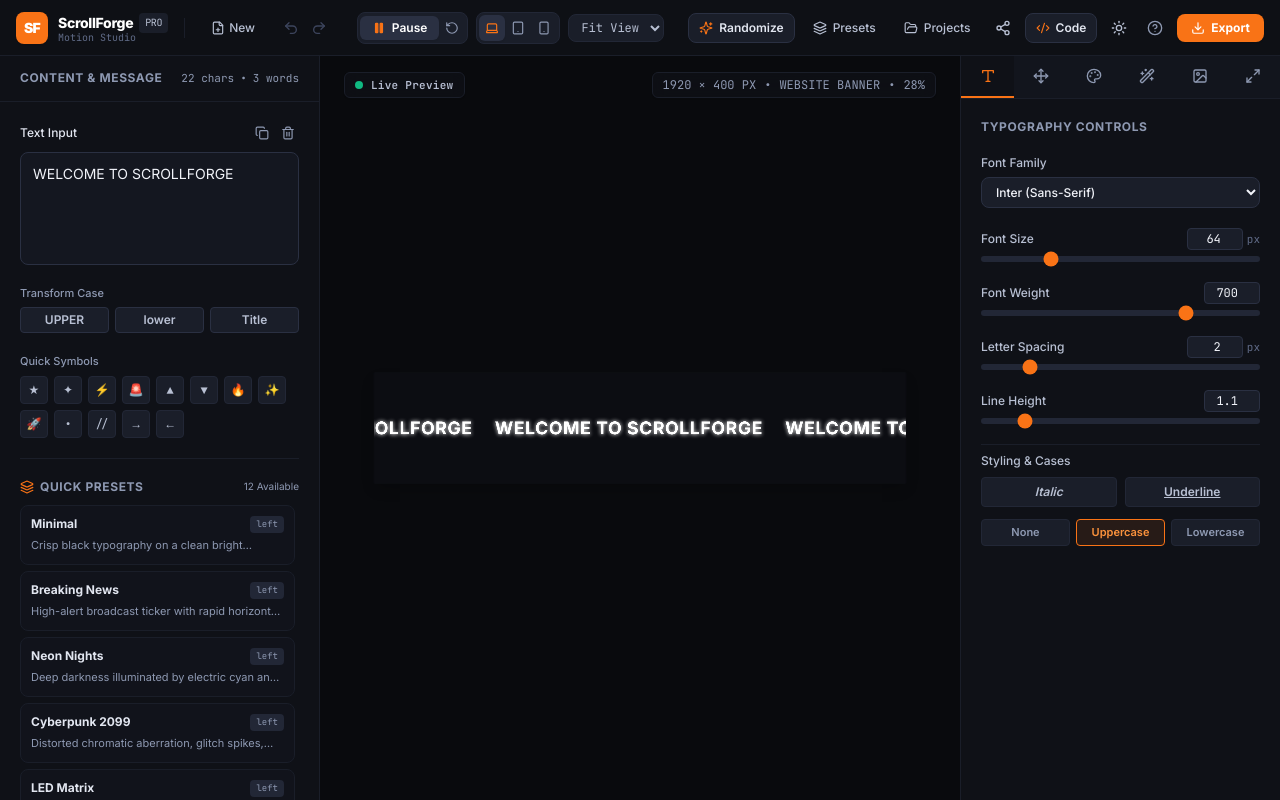
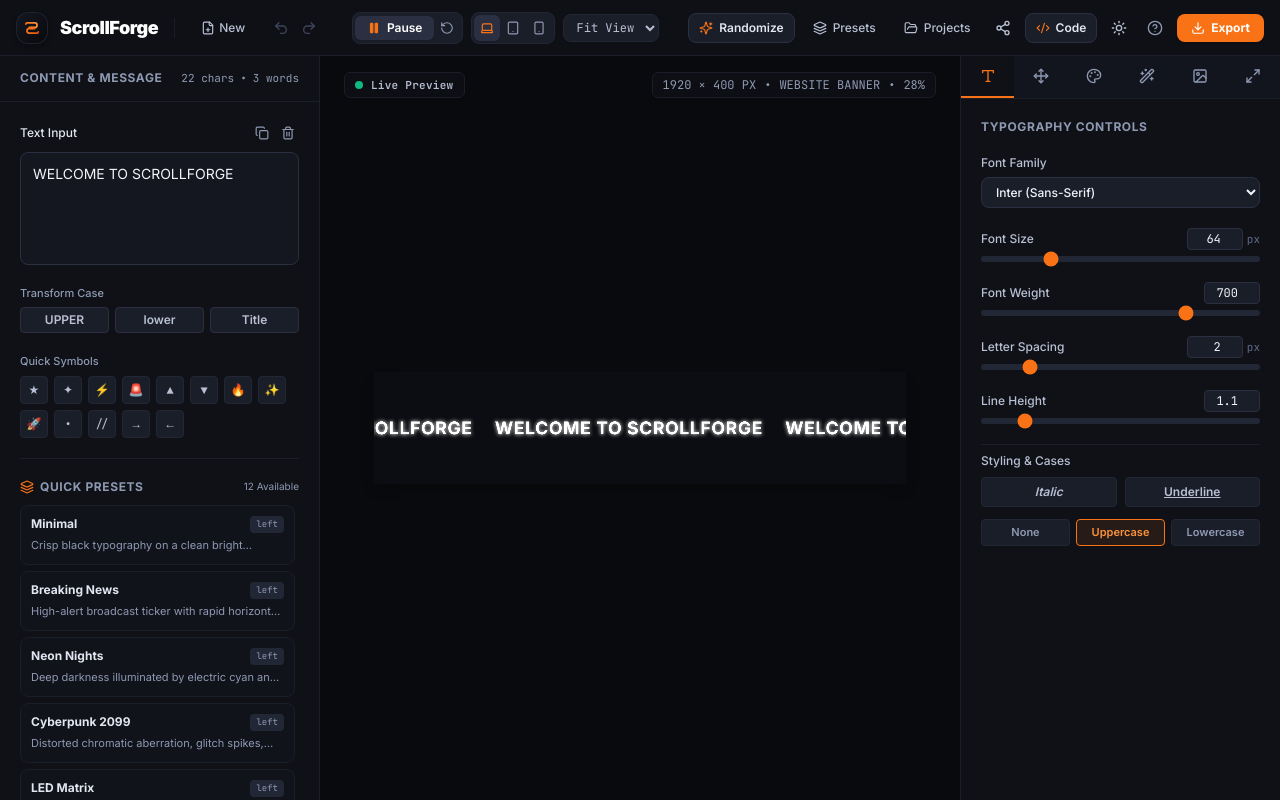
Before and after one commit to VedKalantri/ScrollForge, a Next.js app: page /generator in a window 1280 px wide. Built offline with nearby package versions, Linux system fonts and the light colour scheme.

Commit message:
refactor: custom kinetic logo, cleaner navbar, and human-crafted headings

```diff
--- a/src/app/page.tsx
+++ b/src/app/page.tsx
@@ -15,11 +15,9 @@ import {
   ChevronDown,
   Sliders,
   Palette,
-  Terminal,
-  Play,
-  RotateCcw,
 } from "lucide-react";
 import { PRESETS } from "../constants/presets";
+import { Logo } from "../components/common/Logo";
 
 export default function LandingPage() {
   const [activeFaq, setActiveFaq] = useState<number | null>(null);
@@ -41,7 +39,7 @@ export default function LandingPage() {
           textColor: "#22d3ee",
           glow: "0 0 20px #06b6d4, 0 0 40px #06b6d4",
           font: "font-sans",
-          tag: "CYAN NEON // 130PX/S",
+          tag: "CYAN NEON",
         };
       case "news":
         return {
@@ -49,7 +47,7 @@ export default function LandingPage() {
           textColor: "#ffffff",
           glow: "0 2px 8px rgba(0,0,0,0.6)",
           font: "font-sans",
-          tag: "BREAKING NEWS // 260PX/S",
+          tag: "BREAKING NEWS",
         };
       case "cyber":
         return {
@@ -57,7 +55,7 @@ export default function LandingPage() {
           textColor: "#facc15",
           glow: "0 0 16px #eab308",
           font: "font-mono",
-          tag: "CYBERPUNK GLITCH // 180PX/S",
+          tag: "CYBERPUNK GLITCH",
         };
       case "crt":
         return {
@@ -65,7 +63,7 @@ export default function LandingPage() {
           textColor: "#4ade80",
           glow: "0 0 18px #22c55e",
           font: "font-mono",
-          tag: "PHOSPHOR CRT // 120PX/S",
+          tag: "PHOSPHOR CRT",
         };
       default:
         return {
@@ -73,7 +71,7 @@ export default function LandingPage() {
           textColor: "#ffffff",
           glow: "0 0 16px rgba(255,255,255,0.7)",
           font: "font-sans",
-          tag: "STUDIO DEFAULT // 150PX/S",
+          tag: "STUDIO DEFAULT",
         };
     }
   };
@@ -117,20 +115,10 @@ export default function LandingPage() {
 
   return (
     <div className="page-transition min-h-screen flex flex-col bg-white dark:bg-studio-950 text-studio-900 dark:text-studio-100 selection:bg-forge-500 selection:text-white">
-      {/* ===================== SPACIOUS STUDIO NAVBAR ===================== */}
+      {/* ===================== SPACIOUS CLEAN NAVBAR ===================== */}
       <header className="sticky top-0 z-40 h-20 border-b border-studio-200 dark:border-studio-800/80 bg-white/95 dark:bg-studio-950/95 backdrop-blur-md px-6 sm:px-12 flex items-center justify-between">
         <Link href="/" className="flex items-center gap-3 group">
-          <div className="w-10 h-10 rounded-xl bg-forge-500 flex items-center justify-center text-white font-black text-base tracking-tighter shadow-md group-hover:bg-forge-600 transition-colors">
-            SF
-          </div>
-          <div className="flex flex-col">
-            <span className="font-extrabold text-lg tracking-tight leading-none text-studio-950 dark:text-white">
-              ScrollForge
-            </span>
-            <span className="text-[11px] font-mono text-studio-400 dark:text-studio-500 mt-0.5">
-              Motion Typography Studio
-            </span>
-          </div>
+          <Logo size={36} showWordmark={true} />
         </Link>
 
         {/* Center Navigation Links with generous spacing */}
@@ -161,13 +149,8 @@ export default function LandingPage() {
           </Link>
         </nav>
 
-        {/* Right Header Status & CTA */}
+        {/* Right CTA */}
         <div className="flex items-center gap-4">
-          <div className="hidden lg:flex items-center gap-2 px-3 py-1.5 rounded-lg border border-studio-200 dark:border-studio-800 bg-studio-50 dark:bg-studio-900 text-studio-500 text-xs font-mono">
-            <span className="w-2 h-2 rounded-full bg-emerald-500" />
-            <span>v1.0 • Client-side</span>
-          </div>
-
           <Link
             href="/generator"
             className="flex items-center gap-2 px-5 py-2.5 text-xs font-bold rounded-xl bg-forge-500 hover:bg-forge-600 text-white shadow-md shadow-forge-500/20 transition-all hover:scale-[1.02] active:scale-[0.98]"
@@ -180,15 +163,6 @@ export default function LandingPage() {
 
       {/* ===================== HERO SECTION ===================== */}
       <section className="relative pt-12 pb-20 px-6 sm:px-12 max-w-7xl mx-auto flex flex-col items-center text-center">
-        {/* Editorial Eyebrow */}
-        <div className="flex items-center gap-3 text-xs font-mono tracking-wider text-forge-500 uppercase font-bold mb-4">
-          <span>[ MOTION WORKSTATION ]</span>
-          <span className="text-studio-300 dark:text-studio-700">•</span>
-          <span>ZERO DEBOUNCE</span>
-          <span className="text-studio-300 dark:text-studio-700">•</span>
-          <span>CLIENT-SIDE EXPORT</span>
-        </div>
-
         {/* Dynamic Typography Headline */}
         <h1 className="text-4xl sm:text-6xl md:text-7xl font-black tracking-tight text-studio-950 dark:text-white max-w-5xl leading-[1.06] mb-6">
           Scrolling Text, <br className="hidden sm:inline" />
@@ -356,20 +330,17 @@ export default function LandingPage() {
         `}</style>
       </section>
 
-      {/* ===================== TECHNICAL WORKSTATION CAPABILITIES ===================== */}
+      {/* ===================== EVERYTHING YOU CONTROL ===================== */}
       <section className="py-24 px-6 sm:px-12 border-t border-studio-200 dark:border-studio-800/80 bg-studio-50/50 dark:bg-studio-900/20">
         <div className="max-w-7xl mx-auto">
           <div className="flex flex-col md:flex-row md:items-end justify-between mb-16 gap-6">
             <div>
-              <span className="text-xs font-mono uppercase tracking-widest text-forge-500 font-bold">
-                01 // ENGINE ARCHITECTURE
-              </span>
-              <h2 className="text-3xl sm:text-5xl font-black tracking-tight text-studio-950 dark:text-white mt-1">
+              <h2 className="text-3xl sm:text-5xl font-black tracking-tight text-studio-950 dark:text-white">
                 Everything You Control
               </h2>
             </div>
             <p className="text-sm text-studio-500 dark:text-studio-400 max-w-md font-normal leading-relaxed">
-              Engineered with zero artificial debounce. Every keystroke, velocity change, and angle tilt immediately recalculates CSS transform matrices.
+              Engineered with zero artificial debounce. Every keystroke, velocity change, and angle tilt immediately recalculates the live animation.
             </p>
           </div>
 
@@ -377,65 +348,52 @@ export default function LandingPage() {
             {[
               {
                 icon: Move,
-                code: "VECTOR.DIR",
                 title: "Direction & 360° Vectors",
                 desc: "Horizontal left/right marquee, vertical credits roll, diagonal angles, or custom 0°–360° vector headings.",
               },
               {
                 icon: Sliders,
-                code: "VELOCITY.PX",
                 title: "Linear Velocity Control",
                 desc: "Variable velocity from 20px/s relaxed editorial reading to 600px/s high-velocity broadcast tickers.",
               },
               {
                 icon: Type,
-                code: "TYPE.CATALOG",
                 title: "Display Typography",
                 desc: "Google Fonts catalog including Inter, Anton, Bebas Neue, Oswald, JetBrains Mono, Space Grotesk, and Poppins.",
               },
               {
                 icon: Palette,
-                code: "COLOR.RGBA",
                 title: "Gradients & Multi-Stops",
                 desc: "Multi-stop linear text fills, background colors, custom gradient angles, and alpha channel opacity.",
               },
               {
                 icon: Wand2,
-                code: "EFFECTS.FX",
                 title: "Real-Time Visual Effects",
                 desc: "Luminous neon glow, outline strokes, drop shadows, retro CRT scanlines, LED matrix, and RGB split.",
               },
               {
                 icon: Layers,
-                code: "BG.PATTERNS",
                 title: "Geometric Patterns",
                 desc: "Precision dot matrix grids, technical blueprints, diagonal stripes, and 1-bit alpha transparency.",
               },
               {
                 icon: Sparkles,
-                code: "LOOP.SEAMLESS",
                 title: "Gapless Looping",
                 desc: "Dual-track seamless infinite wrapping, ping-pong bounce oscillation, and pause-on-hover triggers.",
               },
               {
                 icon: Code2,
-                code: "EXPORT.CODE",
                 title: "Pure Code Generation",
                 desc: "Production-ready HTML, pure CSS keyframes, React TSX components, and standalone single-file downloads.",
               },
-            ].map(({ icon: Icon, code, title, desc }) => (
+            ].map(({ icon: Icon, title, desc }) => (
               <div
                 key={title}
                 className="p-6 rounded-2xl border border-studio-200 dark:border-studio-800 bg-white dark:bg-studio-900 flex flex-col justify-between shadow-sm hover:border-forge-500/60 transition-all group"
               >
                 <div className="flex flex-col gap-3">
-                  <div className="flex items-center justify-between">
-                    <div className="w-10 h-10 rounded-xl bg-studio-100 dark:bg-studio-800 flex items-center justify-center text-forge-500 group-hover:scale-110 transition-transform">
-                      <Icon className="w-5 h-5" />
-                    </div>
-                    <span className="text-[10px] font-mono font-bold text-studio-400 bg-studio-100 dark:bg-studio-800 px-2 py-0.5 rounded">
-                      {code}
-                    </span>
+                  <div className="w-10 h-10 rounded-xl bg-studio-100 dark:bg-studio-800 flex items-center justify-center text-forge-500 group-hover:scale-110 transition-transform">
+                    <Icon className="w-5 h-5" />
                   </div>
                   <h3 className="text-base font-bold text-studio-900 dark:text-studio-100 mt-2">
                     {title}
@@ -455,10 +413,7 @@ export default function LandingPage() {
         <div className="max-w-7xl mx-auto">
           <div className="flex flex-col md:flex-row md:items-end justify-between mb-16 gap-6">
             <div>
-              <span className="text-xs font-mono uppercase tracking-widest text-forge-500 font-bold">
-                02 // DELIVERABLES
-              </span>
-              <h2 className="text-3xl sm:text-5xl font-black tracking-tight text-studio-950 dark:text-white mt-1">
+              <h2 className="text-3xl sm:text-5xl font-black tracking-tight text-studio-950 dark:text-white">
                 Export Anywhere
               </h2>
             </div>
@@ -533,11 +488,8 @@ export default function LandingPage() {
         <div className="max-w-7xl mx-auto">
           <div className="flex items-center justify-between mb-12 flex-wrap gap-4">
             <div>
-              <span className="text-xs font-mono uppercase tracking-widest text-forge-500 font-bold">
-                03 // CURATED STYLES
-              </span>
-              <h2 className="text-3xl sm:text-4xl font-black tracking-tight text-studio-950 dark:text-white mt-1">
-                Motion Preset Showcase
+              <h2 className="text-3xl sm:text-4xl font-black tracking-tight text-studio-950 dark:text-white">
+                Preset Showcase
               </h2>
             </div>
             <Link
@@ -612,11 +564,8 @@ export default function LandingPage() {
       <section className="py-24 px-6 sm:px-12 border-t border-studio-200 dark:border-studio-800/80">
         <div className="max-w-4xl mx-auto">
           <div className="flex flex-col items-center text-center mb-16">
-            <span className="text-xs font-mono uppercase tracking-widest text-forge-500 font-bold">
-              04 // FREQUENTLY ASKED QUESTIONS
-            </span>
-            <h2 className="text-3xl sm:text-4xl font-black tracking-tight text-studio-950 dark:text-white mt-1">
-              Common Questions
+            <h2 className="text-3xl sm:text-4xl font-black tracking-tight text-studio-950 dark:text-white">
+              Frequently Asked Questions
             </h2>
           </div>
 
@@ -650,12 +599,7 @@ export default function LandingPage() {
       <footer className="border-t border-studio-200 dark:border-studio-800 bg-studio-50 dark:bg-studio-950 px-6 sm:px-12 py-12 text-xs text-studio-500 dark:text-studio-400">
         <div className="max-w-7xl mx-auto flex flex-col md:flex-row items-center justify-between gap-6">
           <div className="flex items-center gap-3">
-            <div className="w-7 h-7 rounded-lg bg-forge-500 flex items-center justify-center text-white font-black text-xs">
-              SF
-            </div>
-            <span className="font-extrabold text-sm text-studio-900 dark:text-white">
-              ScrollForge
-            </span>
+            <Logo size={28} showWordmark={true} />
             <span className="text-studio-400">• Create. Customize. Scroll.</span>
           </div>
 
--- /dev/null
+++ b/src/components/common/Logo.tsx
@@ -0,0 +1,62 @@
+"use client";
+
+import React from "react";
+
+interface LogoProps {
+  className?: string;
+  size?: number;
+  showWordmark?: boolean;
+}
+
+export function Logo({ className = "", size = 36, showWordmark = true }: LogoProps) {
+  return (
+    <div className={`flex items-center gap-3 select-none ${className}`}>
+      {/* Custom Kinetic Forge Mark */}
+      <div
+        className="relative shrink-0 flex items-center justify-center rounded-xl bg-gradient-to-br from-studio-900 to-studio-950 dark:from-studio-850 dark:to-studio-950 border border-studio-750/80 p-1.5 shadow-md shadow-black/20 group-hover:border-forge-500/60 transition-colors"
+        style={{ width: size, height: size }}
+      >
+        <svg
+          viewBox="0 0 32 32"
+          fill="none"
+          xmlns="http://www.w3.org/2000/svg"
+          className="w-full h-full"
+        >
+          {/* Kinetic Track 1 (Top forward glide) */}
+          <path
+            d="M5 9C5 7.89543 5.89543 7 7 7H21C23.2091 7 25 8.79086 25 11C25 13.2091 23.2091 15 21 15H11"
+            stroke="url(#sf-grad-1)"
+            strokeWidth="3"
+            strokeLinecap="round"
+          />
+          {/* Kinetic Track 2 (Bottom return glide) */}
+          <path
+            d="M27 23C27 24.1046 26.1046 25 25 25H11C8.79086 25 7 23.2091 7 21C7 18.7909 8.79086 17 11 17H21"
+            stroke="url(#sf-grad-2)"
+            strokeWidth="3"
+            strokeLinecap="round"
+          />
+          {/* Forge Spark Node */}
+          <circle cx="16" cy="16" r="2.5" fill="#f97316" />
+
+          <defs>
+            <linearGradient id="sf-grad-1" x1="5" y1="11" x2="25" y2="11" gradientUnits="userSpaceOnUse">
+              <stop stopColor="#f97316" />
+              <stop offset="1" stopColor="#fb923c" />
+            </linearGradient>
+            <linearGradient id="sf-grad-2" x1="27" y1="21" x2="7" y2="21" gradientUnits="userSpaceOnUse">
+              <stop stopColor="#ea580c" />
+              <stop offset="1" stopColor="#f97316" />
+            </linearGradient>
+          </defs>
+        </svg>
+      </div>
+
+      {showWordmark && (
+        <span className="font-black text-lg tracking-tight leading-none text-studio-950 dark:text-white">
+          ScrollForge
+        </span>
+      )}
+    </div>
+  );
+}
--- a/src/components/editor/EditorNavbar.tsx
+++ b/src/components/editor/EditorNavbar.tsx
@@ -25,6 +25,7 @@ import {
 } from "lucide-react";
 import { useEditor } from "../../context/EditorContext";
 import { ZoomLevel, DeviceMode } from "../../types/scroll";
+import { Logo } from "../common/Logo";
 
 export function EditorNavbar() {
   const {
@@ -75,21 +76,8 @@ export function EditorNavbar() {
     <header className="h-14 border-b border-studio-200 dark:border-studio-800 bg-white/95 dark:bg-studio-900/95 backdrop-blur-md px-4 flex items-center justify-between z-30 select-none">
       {/* Brand & File Actions */}
       <div className="flex items-center gap-3">
-        <Link href="/" className="flex items-center gap-2.5 group">
-          <div className="w-8 h-8 rounded-lg bg-forge-500 flex items-center justify-center text-white font-black text-sm tracking-tighter shadow-sm group-hover:bg-forge-600 transition-colors">
-            SF
-          </div>
-          <div className="flex flex-col">
-            <span className="font-extrabold text-sm tracking-tight text-studio-900 dark:text-white flex items-center gap-1.5">
-              ScrollForge
-              <span className="text-[10px] px-1.5 py-0.2 rounded font-mono font-medium bg-studio-100 dark:bg-studio-800 text-studio-600 dark:text-studio-300">
-                PRO
-              </span>
-            </span>
-            <span className="text-[10px] font-mono text-studio-400 dark:text-studio-500 leading-none">
-              Motion Studio
-            </span>
-          </div>
+        <Link href="/" className="flex items-center gap-2 group">
+          <Logo size={32} showWordmark={true} />
         </Link>
 
         <div className="h-5 w-[1px] bg-studio-200 dark:bg-studio-800 mx-1" />
```
